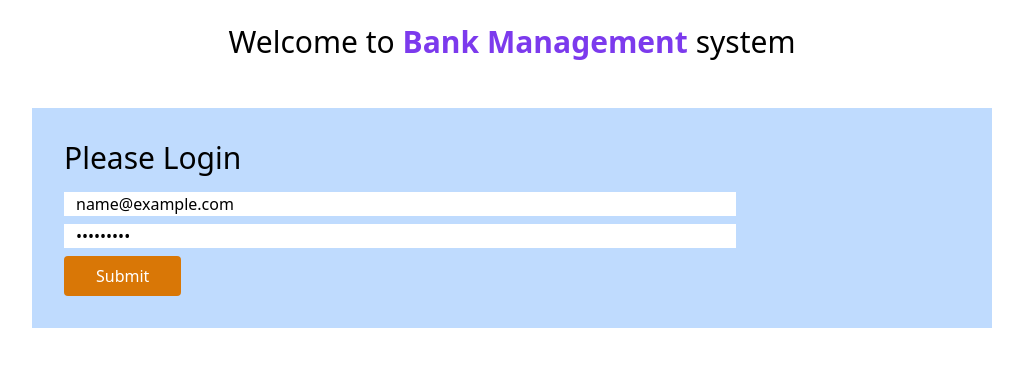
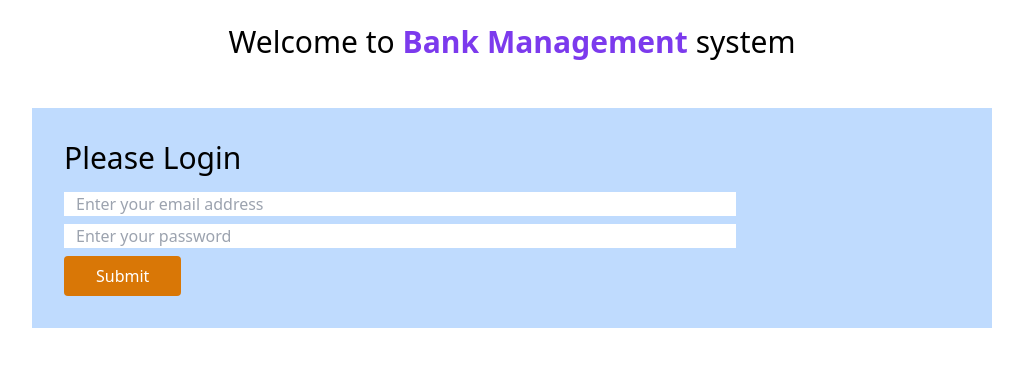
Before and after one commit to Rahmat-Ullah/bank-management-system, a plain HTML site: page index.html in a window 1280 px wide. Both pictures are taken after typing "name@example.com", "Sample123" into the empty fields and a click on the button "Submit". Shown: the whole page, without its empty margins (128-1151 px from the left). Drawn offline with nearby package versions, Linux system fonts and the light colour scheme.

Commit message:
login page made interactive using js

```diff
--- a/index.html
+++ b/index.html
@@ -16,11 +16,13 @@
         <section class="bg-blue-200 w-9/12 mx-auto mt-12 p-8">
             <h3 class="text-3xl mb-4 font-medium">Please Login</h3>
             <div>
-                <input class="w-9/12 block mb-2 px-3" type="email" name="" id="" placeholder="Enter your email address">
-                <input class="w-9/12 block mb-2 px-3" type="password" name="" id="" placeholder="Enter your password">
-                <button class="bg-amber-600 hover:bg-sky-600 px-8 py-2 text-white font-medium rounded rounded-2 " type="submit">Submit</button>
+                <input class="w-9/12 block mb-2 px-3" type="email" name="" id="user-email" placeholder="Enter your email address">
+                <input class="w-9/12 block mb-2 px-3" type="password" name="" id="user-password" placeholder="Enter your password">
+                <button id="btn-submit" class="bg-amber-600 hover:bg-sky-600 px-8 py-2 text-white font-medium rounded rounded-2 " type="submit">Submit</button>
             </div>
         </section>
     </main>
+
+    <script src="js/login.js"></script>
 </body>
 </html>
--- /dev/null
+++ b/js/login.js
@@ -0,0 +1,22 @@
+//step 1. add click event handler with the submit button
+document.getElementById('btn-submit').addEventListener('click', function(){
+    //step 2. get the email address inside the email input field
+    //always remember to use .value to get text from an input field
+    const emailField = document.getElementById('user-email');
+    const email = emailField.value;
+    emailField.value = ('');
+    //step 3. get password
+    //3.a: set id on the html element
+    const passwordField = document.getElementById('user-password');
+    const password = passwordField.value;
+    console.log(email, password);
+    passwordField.value = ('');
+
+    //step 4. varify email and password and check whether valid user or invalid user
+    if(email === 'rahmatbd1533@gmail.com' && password === 'secret'){
+        console.log('valid user');
+    }
+    else{
+        console.log('invalid user');
+    }
+})
```
